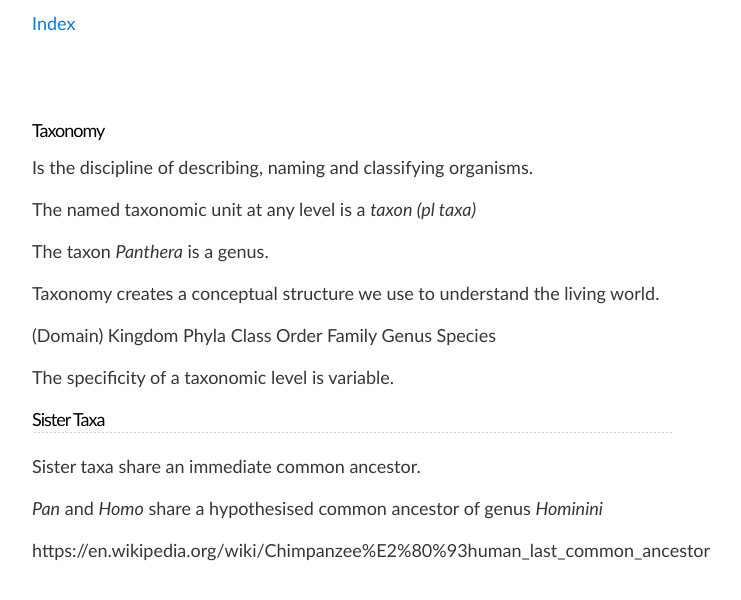
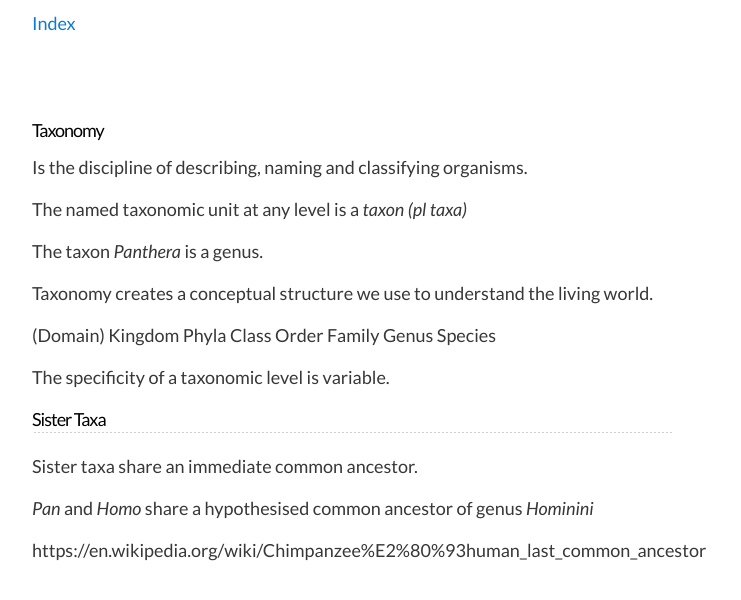
Before and after one commit to mathew-j-davis/sle-132-biology-form-and-function, a Jekyll site: the page built from taxonomy.md, in a window 1280 px wide. Shown: the top 600 px of the page, without its empty margins (288-1029 px from the left). Built offline with Jekyll 4.4.1, drawn with Linux system fonts in a browser that asks for light colours; our own code applies the rules of GitHub Pages for plain Markdown files.

Commit message:
remote theme test

```diff
--- a/_layouts/default.html
+++ b/_layouts/default.html
@@ -6,7 +6,7 @@
     <meta charset='utf-8'>
     <meta http-equiv="X-UA-Compatible" content="IE=edge">
     <meta name="viewport" content="width=device-width,maximum-scale=2">
-    <link href="https://fonts.googleapis.com/css2?family=Cormorant+Garamond:ital,wght@0,300;0,400;0,500;0,600;0,700;1,300;1,400;1,500;1,600;1,700&display=swap" rel="stylesheet">
+    <link href="https://fonts.googleapis.com/css2?family=Lato:ital,wght@0,100;0,300;0,400;0,700;0,900;1,100;1,300;1,400;1,700;1,900&display=swap" rel="stylesheet">
     <link rel="stylesheet" type="text/css" media="screen" href="{{ '/assets/css/style.css?v=' | append: site.github.build_revision | relative_url }}">
   </head>
 
--- a/_sass/jekyll-theme-slate.scss
+++ b/_sass/jekyll-theme-slate.scss
@@ -48,7 +48,7 @@ body, h1, h2, h3, h4, h5, h6  {
   color:#373737;
   background: #fff;
   font-size: 18px;
-  font-family: 'Myriad Pro', Calibri, Helvetica, Arial, sans-serif;
+  font-family: 'Lato',  Helvetica, Arial, sans-serif;
   line-height: 1.5;
   -webkit-font-smoothing: antialiased;
 }
@@ -57,7 +57,7 @@ h1, h2, h3, h4, h5, h6 {
   margin: 10px 0;
   font-weight: 500;
   color:#000;
-  font-family: 'Myriad Pro', Calibri, Helvetica, Arial, sans-serif;
+  font-family: 'Lato',  Helvetica, Arial, sans-serif;
   letter-spacing: -1px;
 }
 
```
